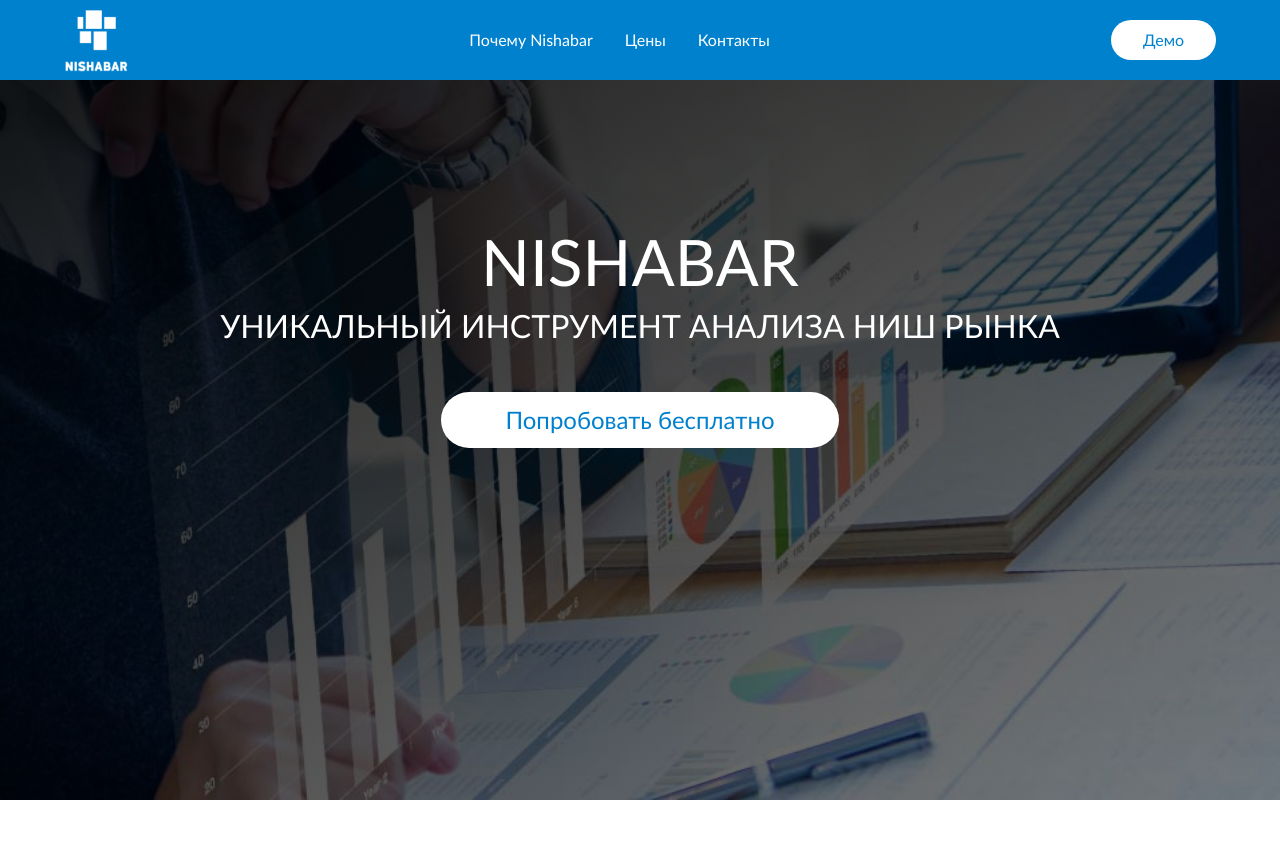
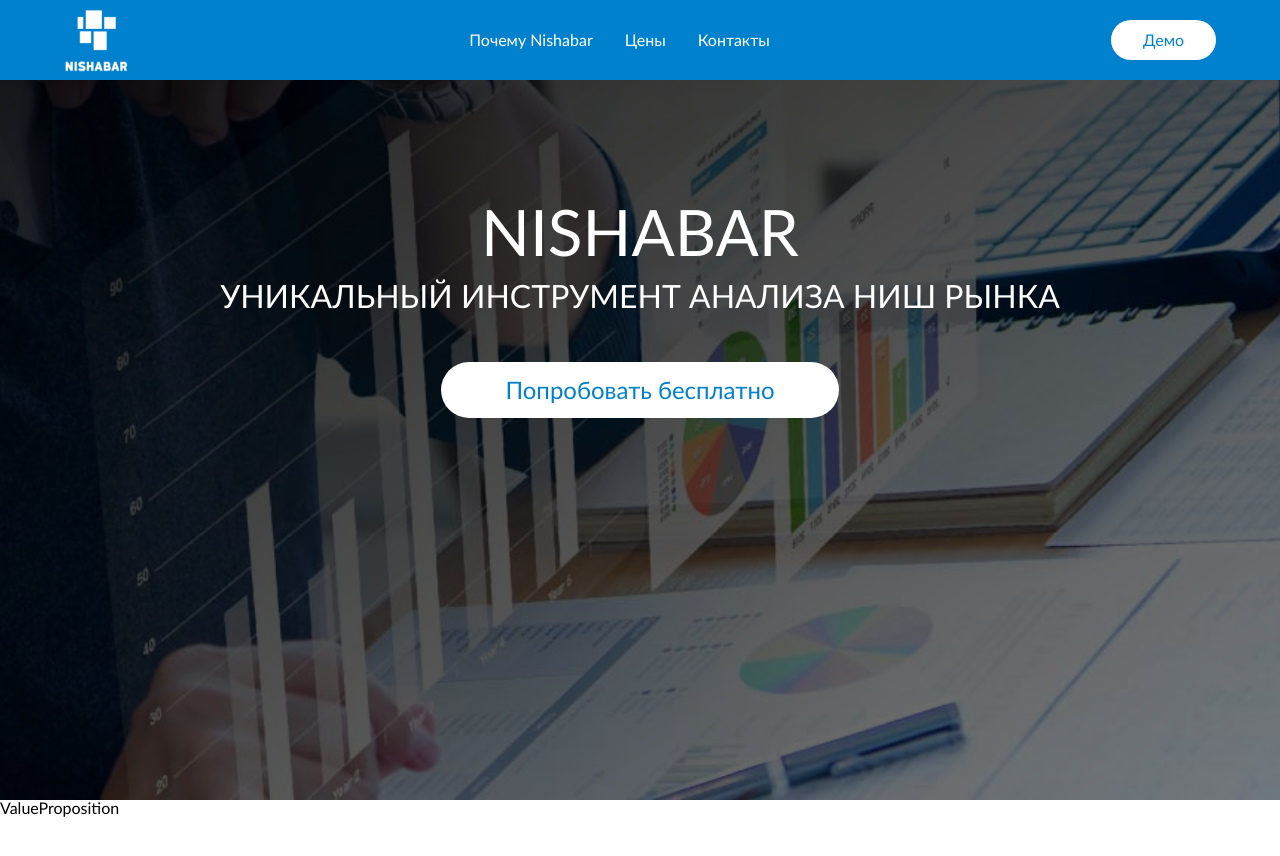
Before and after one commit to Muha-tsokotukha/Nishabar, a React (Vite) app: page / in a window 1280 px wide. Shown: the top 856 px of the page. Before the commit the page ends 800 px from the top, so only its background shows below. Built offline with nearby package versions, Linux system fonts and the light colour scheme.

Commit message:
feat(main): snap logic

```diff
--- a/src/App.jsx
+++ b/src/App.jsx
@@ -1,4 +1,4 @@
-import { Header, CTA } from "./components";
+import { Header, CTA, ValueProposition } from "./components";
 import "./App.css";
 
 export default function LandingPage() {
@@ -7,6 +7,7 @@
       <Header />
       <main>
         <CTA />
+        <ValueProposition />
       </main>
     </>
   );
--- a/src/components/CTA/styles.module.css
+++ b/src/components/CTA/styles.module.css
@@ -8,17 +8,21 @@
 
   background-size: cover;
   background-position: top;
-  height: calc(100vh - 80px);
+  height: 100vh;
+
   color: white;
   text-align: center;
   overflow: hidden;
+
+  scroll-snap-align: start;
+  scroll-margin-top: 80px;
 }
 
 .cta_header {
   font-size: 64px;
   text-transform: uppercase;
   animation: moveInLeft 1s ease-out;
-  margin-top: 150px;
+  margin-top: 200px;
 }
 
 .cta_description {
--- a/src/components/Header/styles.module.css
+++ b/src/components/Header/styles.module.css
@@ -6,6 +6,9 @@
   align-items: center;
   height: 80px;
   box-sizing: border-box;
+
+  position: fixed;
+  width: 100%;
 }
 
 .header_links {
--- /dev/null
+++ b/src/components/ValueProposition/index.jsx
@@ -0,0 +1,5 @@
+import styles from "./styles.module.css";
+
+export const ValueProposition = () => {
+  return <section className={styles.value}>ValueProposition</section>;
+};
--- /dev/null
+++ b/src/components/ValueProposition/styles.module.css
@@ -0,0 +1,6 @@
+.value {
+  height: 100vh;
+
+  scroll-snap-align: start;
+  scroll-margin-top: 80px;
+}
--- a/src/components/index.js
+++ b/src/components/index.js
@@ -1,2 +1,3 @@
 export * from "./Header";
 export * from "./CTA";
+export * from "./ValueProposition";
--- a/src/index.css
+++ b/src/index.css
@@ -127,3 +127,7 @@
   font-family: "Trebuchet MS", "Lucida Sans Unicode", "Lucida Grande",
     "Lucida Sans", Arial, sans-serif;
 }
+
+html {
+  scroll-snap-type: y mandatory;
+}
```
